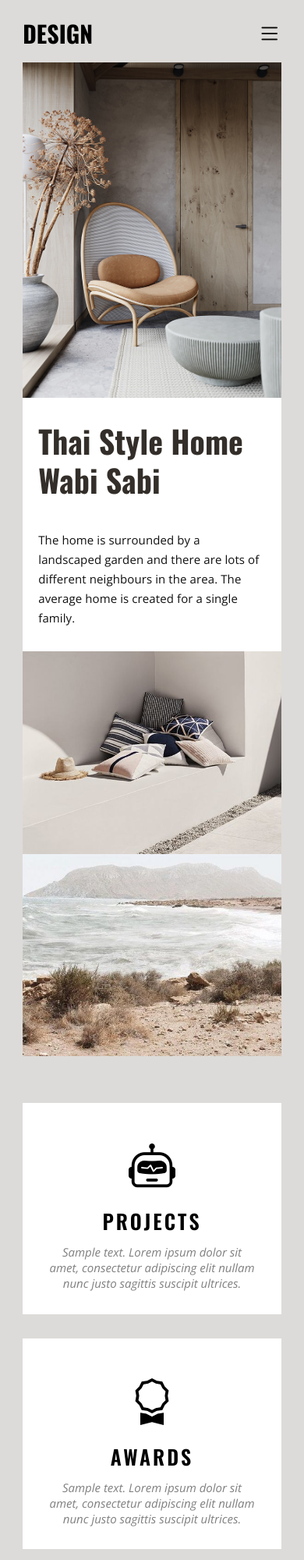
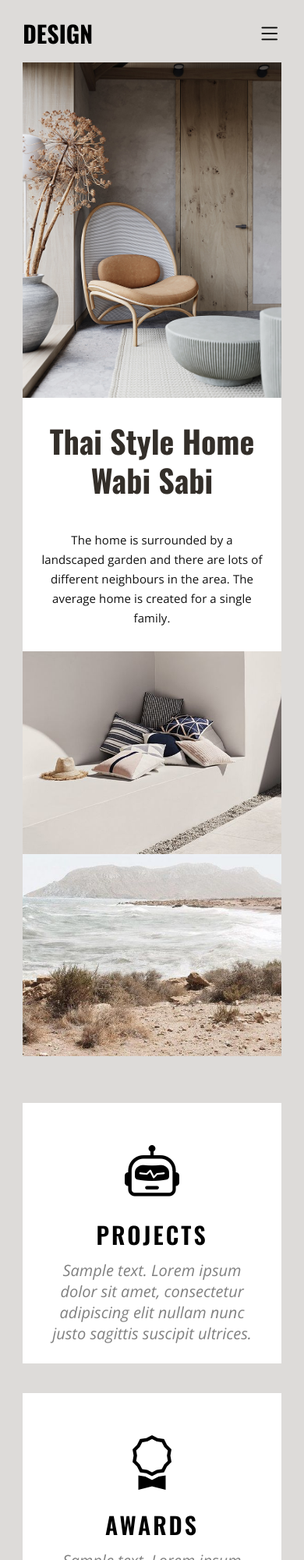
Before and after one commit to EmemEdimo/Thai-furniture, a plain HTML site: page index.html in a window 390 px wide. Shown: the top 2000 px of the page at 78% size. Drawn offline with nearby package versions, Linux system fonts and the light colour scheme.

Commit message:
Added more screen size

```diff
--- a/assets/css/style.css
+++ b/assets/css/style.css
@@ -143,7 +143,7 @@ header {
   }
 
   .banner__text-heading {
-    font-size: 5.5rem;
+    font-size: 5rem;
   }
   .banner__text-para {
     font-size: 1.5rem;
@@ -154,6 +154,17 @@ header {
   }
 }
 
+@media screen and (max-width: 46em) {
+  .banner__text {
+    text-align: center;
+  }
+}
+
+@media screen and (max-width: 30em) {
+  .banner__text-heading {
+    font-size: 4rem;
+  }
+}
 /*
 Phone Responsiveness
 25em == 400px
@@ -234,9 +245,33 @@ Phone Responsiveness
 
 @media screen and (max-width: 50em) {
   .card > h3 {
-    font-size: 2.6rem;
+    font-size: 2rem;
     letter-spacing: 0.3rem;
     font-weight: 600;
+  }
+}
+
+@media screen and (max-width: 40em) {
+  .card__div {
+    height: fit-content;
+    flex-direction: column;
+    width: 100%;
+  }
+
+  .card {
+    height: 31%;
+    width: 100%;
+  }
+
+  .card__icon {
+    font-size: 7rem;
+  }
+
+  .card > h3 {
+    font-size: 3rem;
+  }
+  .card > p {
+    font-size: 2rem;
   }
 }
 
@@ -329,6 +364,15 @@ Phone Responsiveness
   }
 }
 
+@media screen and (max-width: 34em) {
+  .design h3 {
+    font-size: 2.5rem;
+  }
+  .design__card-para {
+    font-size: 1.4rem;
+    line-height: 2.2rem;
+  }
+}
 /* phone responsive design
   25em == 400px
   */
```
